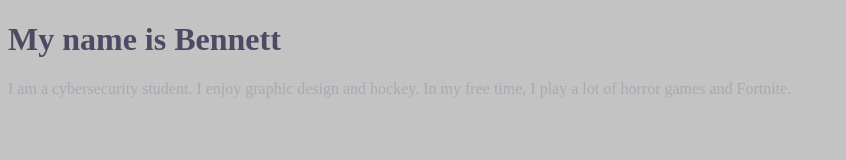
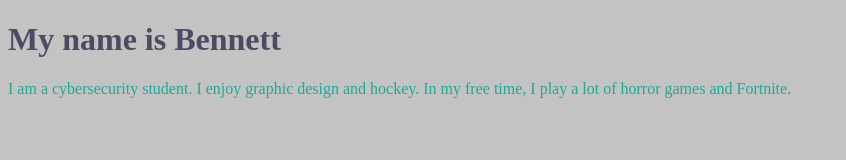
Before and after one commit to bkeith1/bkeith1.github.io, a plain HTML site: page index.html in a window 1280 px wide. Shown: the whole page, without its empty margins (0-846 px from the left). Drawn offline with Linux system fonts and the light colour scheme.

Commit message:
Update index.html

```diff
--- a/index.html
+++ b/index.html
@@ -10,7 +10,7 @@
           color: #4C4B63;
         }
         p{
-          color: #ABA8B2;
+          color: #1EA896;
         }
       </style>
     </head>
```
